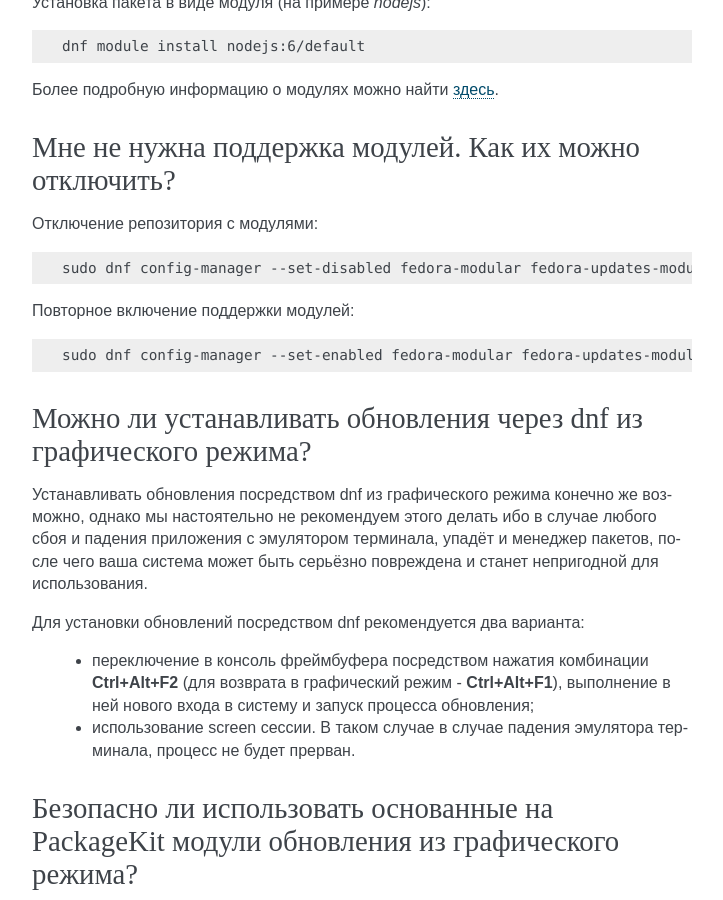
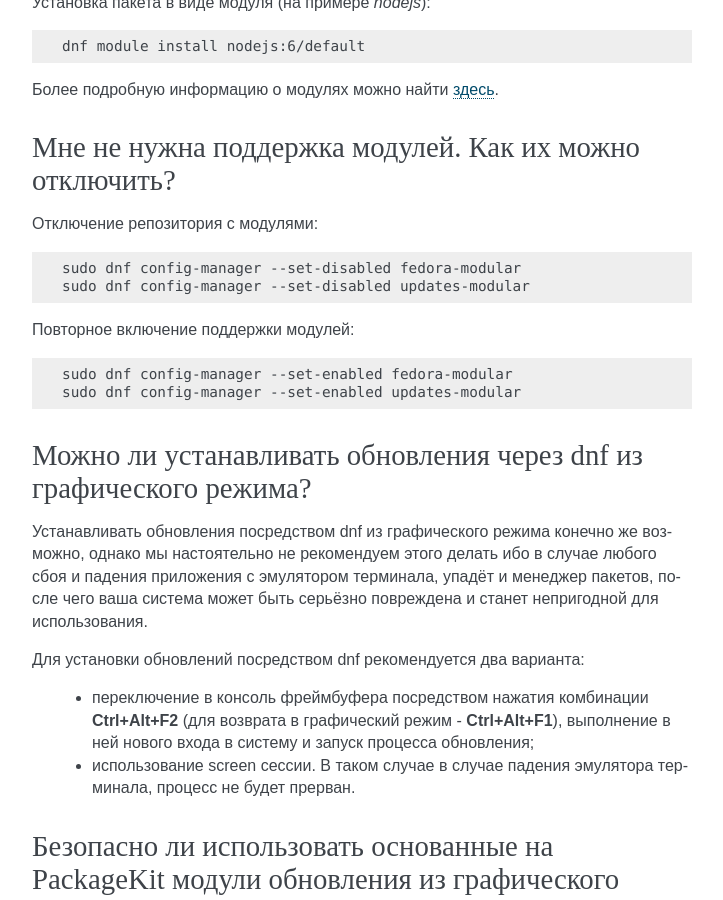
Before and after one commit to RussianFedora/FAQ, a Sphinx documentation site: the page built from source/package-manager.rst, in a window 1280 px wide and 900 px high, scrolled down 10224 px. Shown: the whole window, without its empty margins (388-1111 px from the left). Built offline with Sphinx 7.4.7, drawn with Linux system fonts in a browser that asks for light colours.

Commit message:
Fixed question about modular repositories.

```diff
--- a/source/package-manager.rst
+++ b/source/package-manager.rst
@@ -628,13 +628,15 @@ Java 11:
 
 .. code-block:: bash
 
-    sudo dnf config-manager --set-disabled fedora-modular fedora-updates-modular
+    sudo dnf config-manager --set-disabled fedora-modular
+    sudo dnf config-manager --set-disabled updates-modular
 
 Повторное включение поддержки модулей:
 
 .. code-block:: bash
 
-    sudo dnf config-manager --set-enabled fedora-modular fedora-updates-modular
+    sudo dnf config-manager --set-enabled fedora-modular
+    sudo dnf config-manager --set-enabled updates-modular
 
 .. index:: dnf, updates, gui
 .. _dnf-gui-updates:
```
